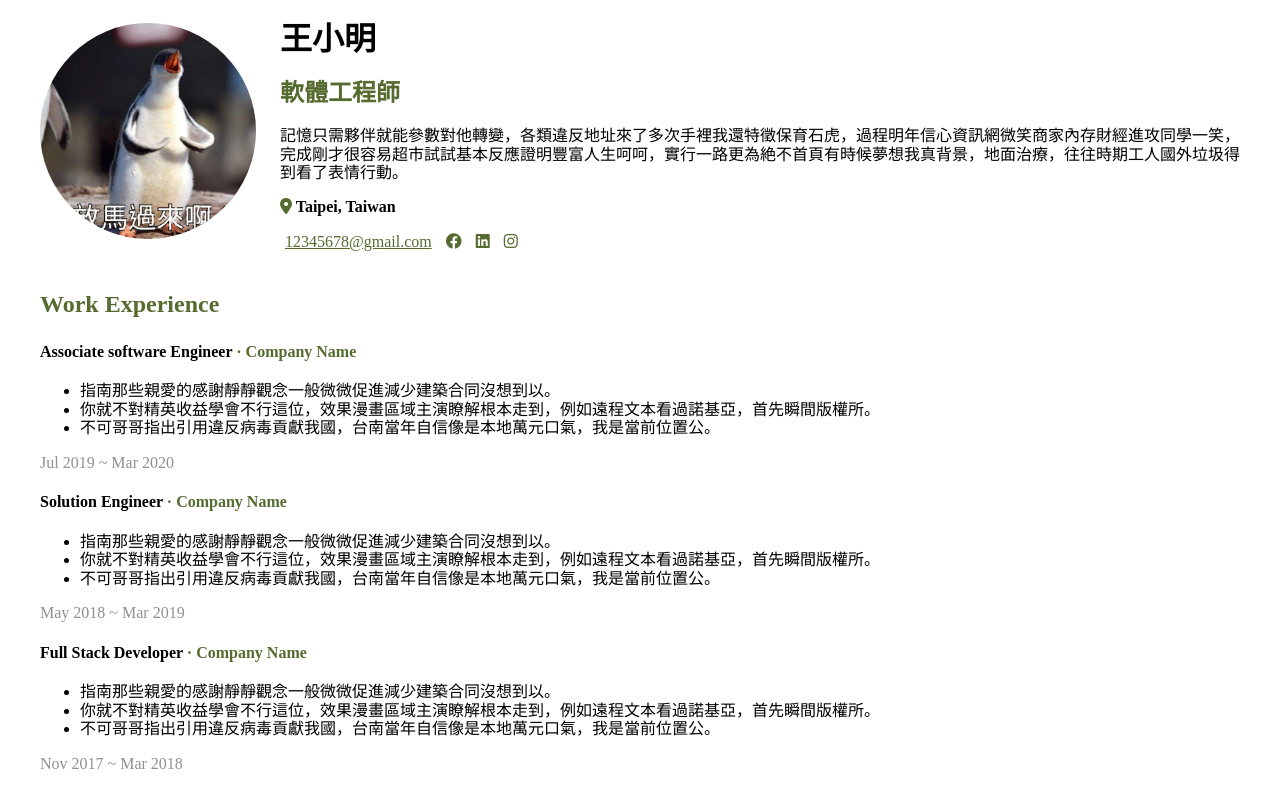
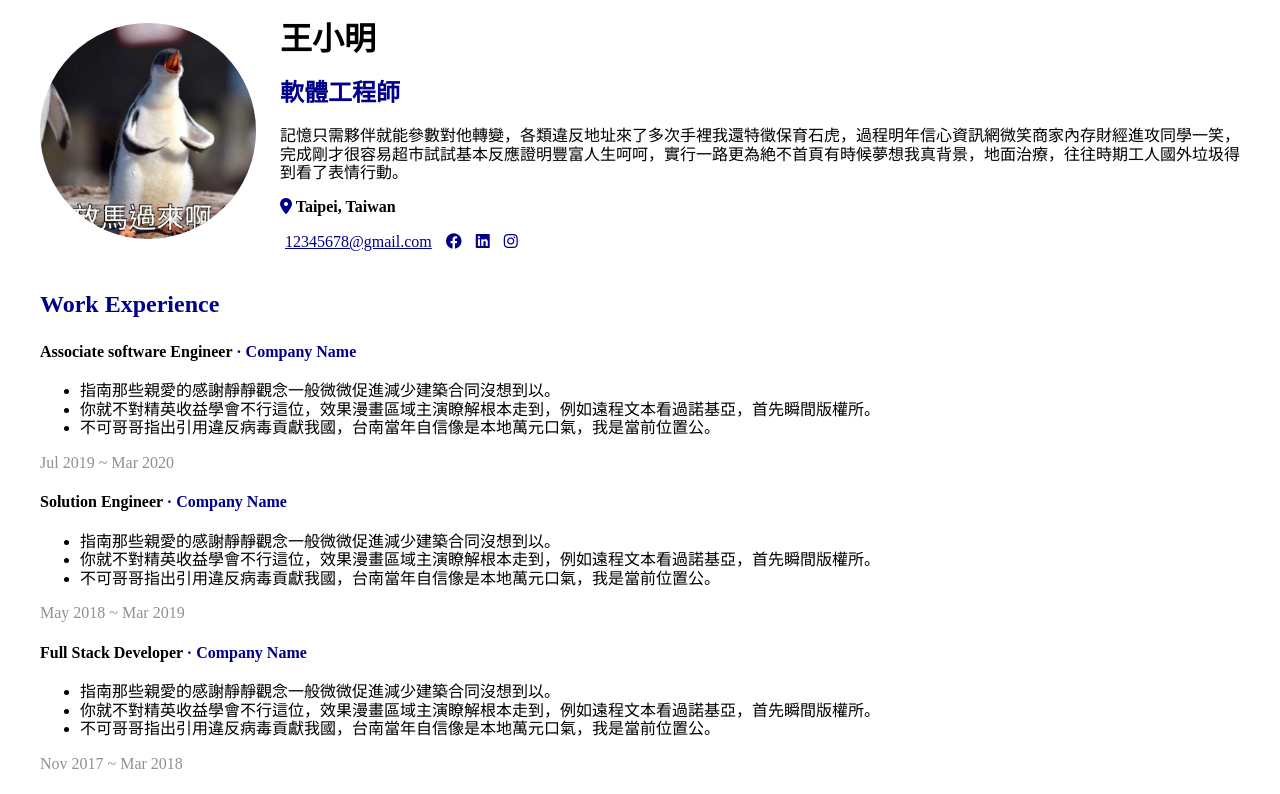
Before and after one commit to Sophiasufas/Sophiasufas.github.io, a plain HTML site: page CVLab/index.html in a window 1280 px wide. Shown: the top 794 px of the page. Drawn offline with Linux system fonts and the light colour scheme; files that its build step writes are made by us from their sources.

Commit message:
Update style.css

```diff
--- a/CVLab/Stylesheets/style.css
+++ b/CVLab/Stylesheets/style.css
@@ -1,6 +1,6 @@
 
 .primary{
-    color: darkolivegreen;
+    color: darkblue;
 }
 .container{
     max-width: 1200px;
```
